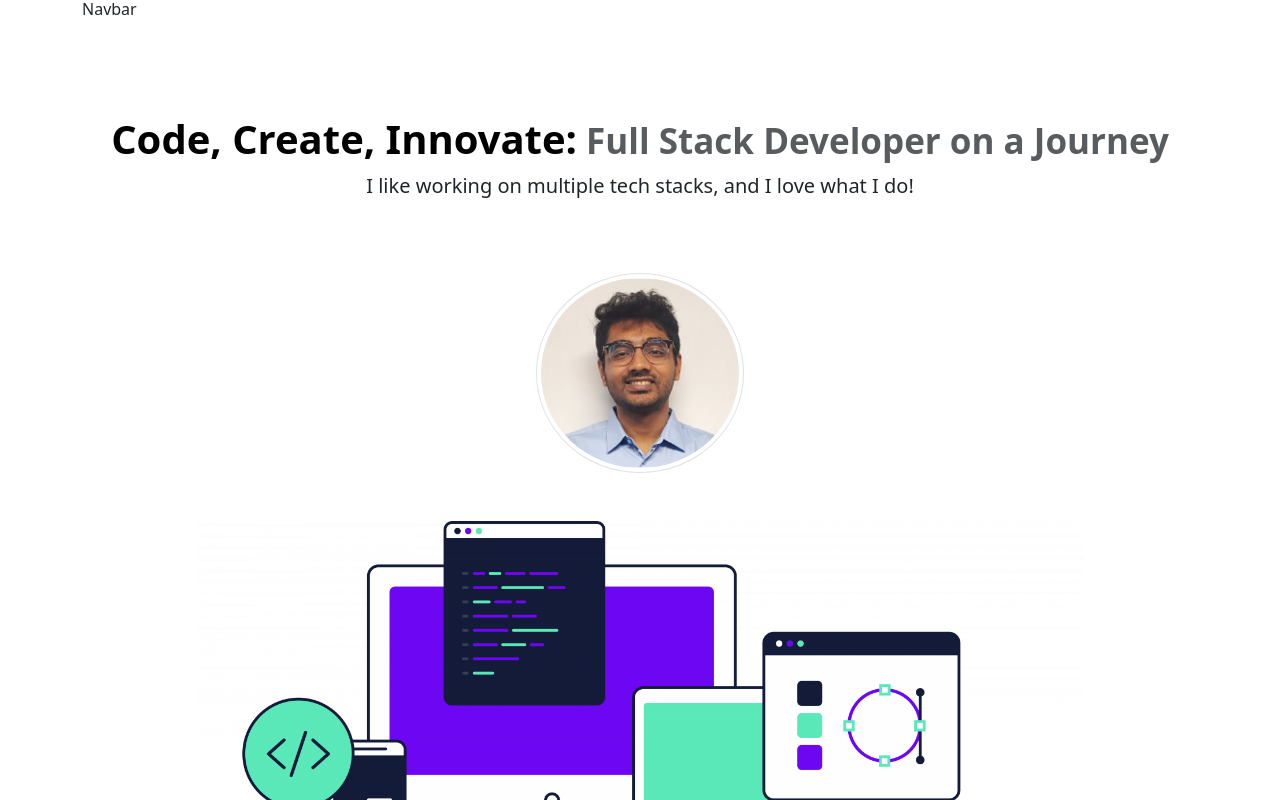
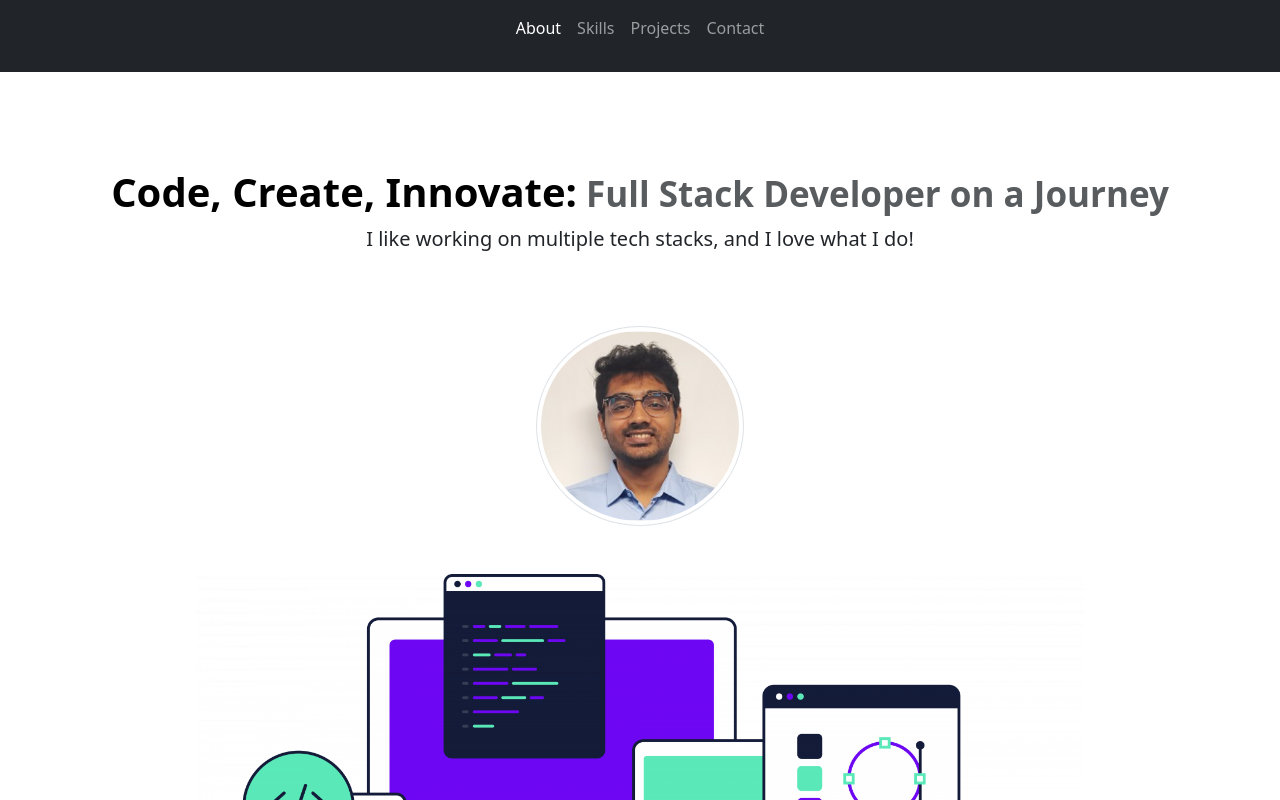
Before and after one commit to saurabh7998/SG_Portfolio, a React (Create React App) app: page / in a window 1280 px wide. Shown: the top 800 px of the page. Built offline with nearby package versions, Linux system fonts and the light colour scheme.

Commit message:
added a navbar at top

```diff
--- a/src/Body.js
+++ b/src/Body.js
@@ -6,7 +6,7 @@ import DungeonSlayerImg from "./images/dungeonSlayer.png";
 import TuiterImg from "./images/TuiterPreview.png";
 import CardComponent from "./Card";
 import ProjectCard from "./ProjectCard";
-import { DUNGEON_MONSTER_SLAYER, MUSIC_HUB, TUITER_APP } from "./common";
+import {DUNGEON_MONSTER_SLAYER, MUSIC_HUB, TUITER_APP} from "./common";
 
 function Body() {
     return (
@@ -21,33 +21,43 @@ function Body() {
                 </h1>
                 <div class="col-lg-6 mx-auto">
                     <p class="lead mb-4">
-            I like working on multiple tech stacks, and I love what I do!
+                        I like working on multiple tech stacks, and I love what
+                        I do!
                     </p>
                 </div>
-        <div class="overflow-hidden" style={{ maxheight: "30vh" }}>
+                <div class="overflow-hidden" style={{maxheight: "30vh"}}>
                     <div class="container px-5">
                         <img
                             src={MyPhoto}
                             className="img-thumbnail img-fluid width-5 mt-5 rounded-circle"
                             alt="profile"
-              style={{ maxWidth: "100%", height: "auto", maxHeight: "25vh" }}
+                            style={{
+                                maxWidth: "100%",
+                                height: "auto",
+                                maxHeight: "25vh"
+                            }}
                         />
                     </div>
-          <div class="overflow-hidden" style={{ maxheight: "30vh" }}>
+                    <div class="overflow-hidden" style={{maxheight: "30vh"}}>
                         <div class="container px-5">
                             <img
                                 src={DevImg}
                                 className="img-fluid width-5 mt-5"
                                 alt="profile"
-                style={{ maxWidth: "100%", height: "auto", maxHeight: "45vh" }}
+                                style={{
+                                    maxWidth: "100%",
+                                    height: "auto",
+                                    maxHeight: "45vh"
+                                }}
                             />
                         </div>
                     </div>
                 </div>
             </div>
             <div
+                id="about"
                 class="bg-dark text-secondary px-4 py-5 text-center"
-        style={{ minHeight: "80vh" }}
+                style={{minHeight: "80vh"}}
             >
                 <div class="py-5">
                     <h1 class="display-6 fw-bold text-white">
@@ -55,37 +65,46 @@ function Body() {
                     </h1>
                     <div class="col-lg-6 mx-auto">
                         <p class="fs-5 mb-4">
-              Enthusiastic Software Developer with a solid foundation in
-              computer science theory and a Master's degree from Northeastern
-              University. Proficient in both frontend technologies like React.js
-              and backend technologies like Node.js and MongoDB, I'm passionate
-              about creating seamless digital experiences. Equipped with
-              problem-solving prowess, I bring a comprehensive approach to
-              crafting robust applications that thrive on both ends of the
+                            Enthusiastic Software Developer with a solid
+                            foundation in
+                            computer science theory and a Master's degree from
+                            Northeastern
+                            University. Proficient in both frontend technologies
+                            like React.js
+                            and backend technologies like Node.js and MongoDB,
+                            I'm passionate
+                            about creating seamless digital experiences.
+                            Equipped with
+                            problem-solving prowess, I bring a comprehensive
+                            approach to
+                            crafting robust applications that thrive on both
+                            ends of the
                             stack.
                         </p>
                     </div>
                 </div>
             </div>
             <div
+                id="skills"
                 className="container"
-        style={{ maxWidth: "150vh", marginTop: "-20vh" }}
+                style={{maxWidth: "150vh", marginTop: "-20vh"}}
             >
                 <div className="row">
                     <div className="col-md-4 col-12 m-0 p-0">
-            <CardComponent />
+                        <CardComponent/>
                     </div>
                     <div className="col-md-4 col-12 m-0 p-0">
-            <CardComponent />
+                        <CardComponent/>
                     </div>
                     <div className="col-md-4 col-12 m-0 p-0">
-            <CardComponent />
+                        <CardComponent/>
                     </div>
                 </div>
             </div>
-      <div class="album py-5">
+            <div id="projects" class="album py-5">
                 <div class="container">
-          <div className="col-lg-6 mx-auto text-center my-5 border-bottom">
+                    <div
+                        className="col-lg-6 mx-auto text-center my-5 border-bottom">
                         <h1 className="pb-2 display-6 fw-bold text-body-emphasis">
                             My Projects
                         </h1>
--- a/src/Footer.js
+++ b/src/Footer.js
@@ -2,7 +2,7 @@ import { Github, Linkedin, Instagram } from "react-bootstrap-icons";
 
 function Footer() {
   return (
-    <div class="bg-dark text-white">
+    <div id="contact" class="bg-dark text-white">
       <footer class="py-3 mt-4">
         <ul class="nav justify-content-center pb-3 mb-3">
           <li class="nav-item">
--- a/src/Navbar.js
+++ b/src/Navbar.js
@@ -1,9 +1,43 @@
 function Navbar() {
-  return (
-    <div className="container">
-      <h6>Navbar</h6>
-    </div>
-  );
+    return (
+        <nav
+            className="navbar navbar-expand-lg navbar-dark bg-dark pb-4 sticky-top"
+            aria-label="Tenth navbar example">
+            <div className="container-fluid">
+                <button className="navbar-toggler" type="button"
+                        data-bs-toggle="collapse"
+                        data-bs-target="#navbarsExample08"
+                        aria-controls="navbarsExample08"
+                        aria-expanded="false"
+                        aria-label="Toggle navigation">
+                    <span className="navbar-toggler-icon"></span>
+                </button>
+
+                <div
+                    className="collapse navbar-collapse justify-content-md-center"
+                    id="navbarsExample08">
+                    <ul className="navbar-nav">
+                        <li className="nav-item">
+                            <a className="nav-link active"
+                               aria-current="page"
+                               href="#about"
+                            >About</a>
+                        </li>
+                        <li className="nav-item">
+                            <a className="nav-link" href="#skills">Skills</a>
+                        </li>
+                        <li className="nav-item">
+                            <a className="nav-link" href="#projects">Projects</a>
+                        </li>
+                        <li className="nav-item">
+                            <a className="nav-link" href="#contact">Contact</a>
+                        </li>
+                    </ul>
+                </div>
+            </div>
+        </nav>
+
+    );
 }
 
 export default Navbar;
```
Lines whose indentation alone changed are shown as unchanged.
